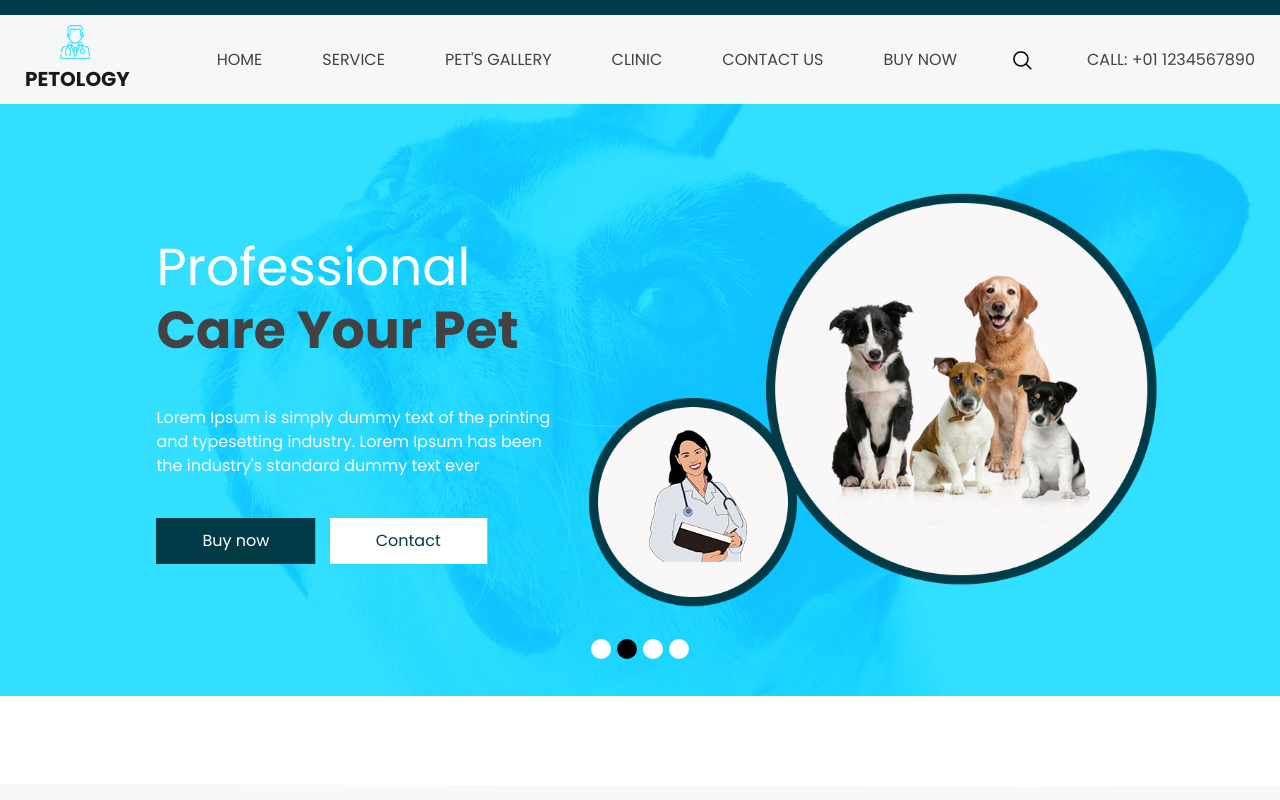
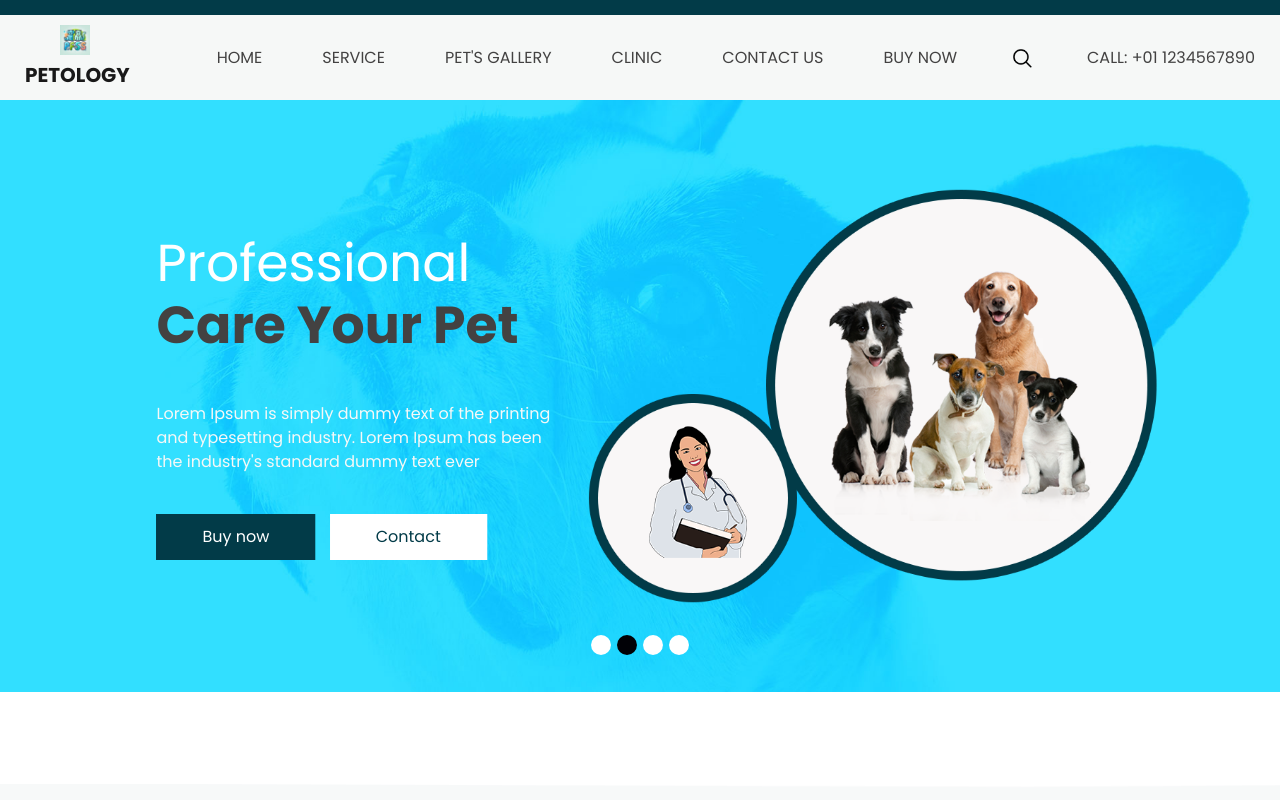
Before and after one commit to ccbastidas/hackaton, a plain HTML site: page index.html in a window 1280 px wide. Shown: the top 800 px of the page. Drawn offline with nearby package versions, Linux system fonts and the light colour scheme; some packages are replaced by stand-ins of ours.

Commit message:
Update index.html

```diff
--- a/index.html
+++ b/index.html
@@ -36,7 +36,7 @@
       <div class="container-fluid">
         <nav class="navbar navbar-expand-lg custom_nav-container ">
           <a class="navbar-brand" href="index.html">
-            <img src="images/logo.png" alt="">
+            <img src="images/pets.webp" alt="">
             <span>
               Petology
             </span>
```
